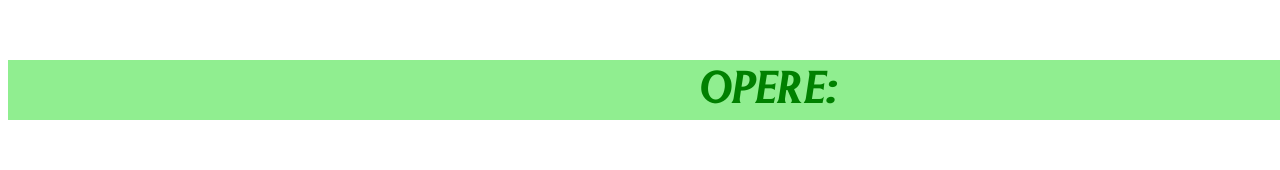
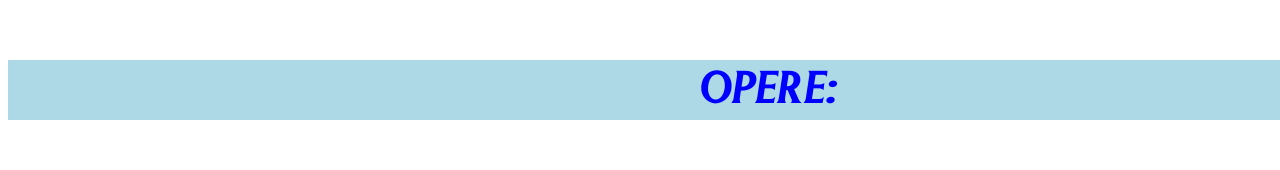
Before and after one commit to IginioMassari4real/ESERCIZIO_10_ANGULAR, an Angular app in the folder Esercizio_10/: page /Mostre/1 in a window 1280 px wide. Shown: the part 1213-1383 px from the top of the page. Built offline with nearby package versions, Linux system fonts and the light colour scheme.

Commit message:
progetto quasi finito (4real)

```diff
--- a/Esercizio_10/src/app/list/list-component.component.ts
+++ b/Esercizio_10/src/app/list/list-component.component.ts
@@ -22,7 +22,7 @@ export class ListComponentComponent {
 
    {nome:"L'unificazione italiana", artisti:"Giuseppe Garibaldi, Giuseppe Mazzini, Camillo Benso di Cavour", descrizione:"Rivivi il momento del risorgimento italiano, un periodo di fervore nazionale e lotta per l'unificazione d'Italia. Esplora le figure chiave, gli eventi e le idee che hanno portato alla creazione dello stato italiano moderno", datainizio: new Date(2024, 5, 3), datafine: new Date(2024, 7, 10), immagine:"https://staticgeopop.akamaized.net/wp-content/uploads/sites/32/2023/01/Battaglia-di-Calatafimi-copertina.jpg?im=AspectCrop=(16,9);",},
 
-   {nome:"Napoleone: Mito e Realità", artisti:"Jacques-Louis David, Antoine-Jean Gros, Jean-Auguste-Dominique Ingres, Francisco Goya, Horace Vernet", descrizione:"Un'esposizione che esplora la vita, il potere e l'eredità di Napoleone Bonaparte, il leggendario leader francese del XIX secolo, attraverso opere d'arte, documenti storici e reperti.", datainizio: new Date(2024, 5, 5), datafine: new Date(2024, 7, 13), immagine:"https://c4.wallpaperflare.com/wallpaper/778/793/66/jacques-louis-david-bonaparte-franchissant-le-grand-saint-bernard-artwork-oil-painting-wallpaper-preview.jpg",},
+   {nome:"Napoleone: Mito e Realità", artisti:"Jacques-Louis David, Antoine-Jean Gros, Jean-Auguste-Dominique Ingres, Francisco Goya, Horace Vernet", descrizione:"Un'esposizione che esplora la vita, il potere e l'eredità di Napoleone Bonaparte, il leggendario leader francese del XIX secolo, attraverso opere d'arte, documenti storici e reperti.", datainizio: new Date(2024, 5, 5), datafine: new Date(2024, 7, 13), immagine:"https://www.storicang.it/medio/2019/12/18/questolio-del-1818-opera-di-carl-von-steuben-mostra-larrivo-di-napoleone-e-delle-sue-truppe-a-golfe-juan-nei-pressi-di-antibes-il-primo-marzo-del-1815_e781ab34_800x604.jpg",},
 
    {nome:"Gli splendori dell'antica Grecia", artisti:"Fidia, Prassitele, Zeusi, Apele, Erotodo, Tucidide, Socrate, Platone e Aristotele", descrizione:"Esplora l'Antica Grecia in mostra: arte, mitologia, pensiero e sport che hanno influenzato il mondo occidentale.", datainizio: new Date(2024, 6, 7), datafine: new Date(2024, 8, 14), immagine:"https://w0.peakpx.com/wallpaper/389/964/HD-wallpaper-ancient-greece-greece-8k.jpg",},
 
--- a/Esercizio_10/src/app/mostre/mostre-component.component.css
+++ b/Esercizio_10/src/app/mostre/mostre-component.component.css
@@ -19,3 +19,17 @@
     from {top: -320px; background-color: green;}
     to {top: -7px; background-color: lightgreen;}
   }
+  h2 {
+    width: 100%;
+    height: 60px;
+    background: black;
+    position:relative ;
+    animation-name: animazione1;
+    animation-duration: 1s;
+    animation-delay: 0s;
+    animation-fill-mode: both;
+  }
+  @keyframes animazione1 {
+    from {top: -3320px; background-color: blue;}
+    to {top: -7px; background-color: lightblue;}
+  }
--- a/Esercizio_10/src/app/mostre/mostre-component.component.html
+++ b/Esercizio_10/src/app/mostre/mostre-component.component.html
@@ -20,7 +20,7 @@
       </div>
       <br>
       <br>
-      <h1 align="center" style="background-color: lightgreen; color: green; font-family: MUSEO; font-size: xxx-large; margin-top: 60px;">OPERE: </h1>
+      <h2 align="center" style="background-color: lightgreen; color: blue; font-family: MUSEO; font-size: xxx-large; margin-top: 60px;">OPERE: </h2>
       <br>
       <br>
       <br>
```
Also changed, not shown: Esercizio_10/src/app/servizio-museo.service.ts (+3 -3 lines).
